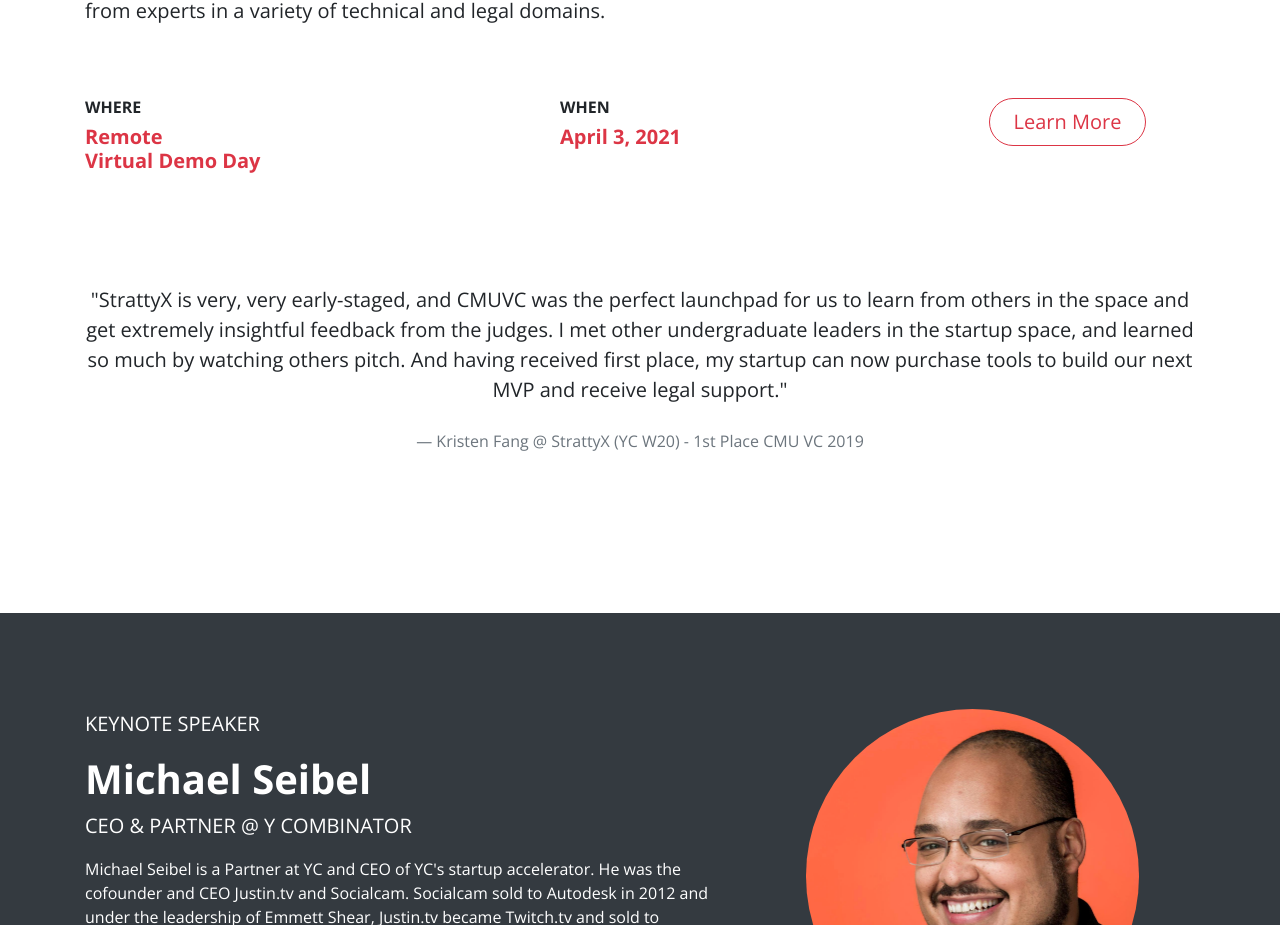
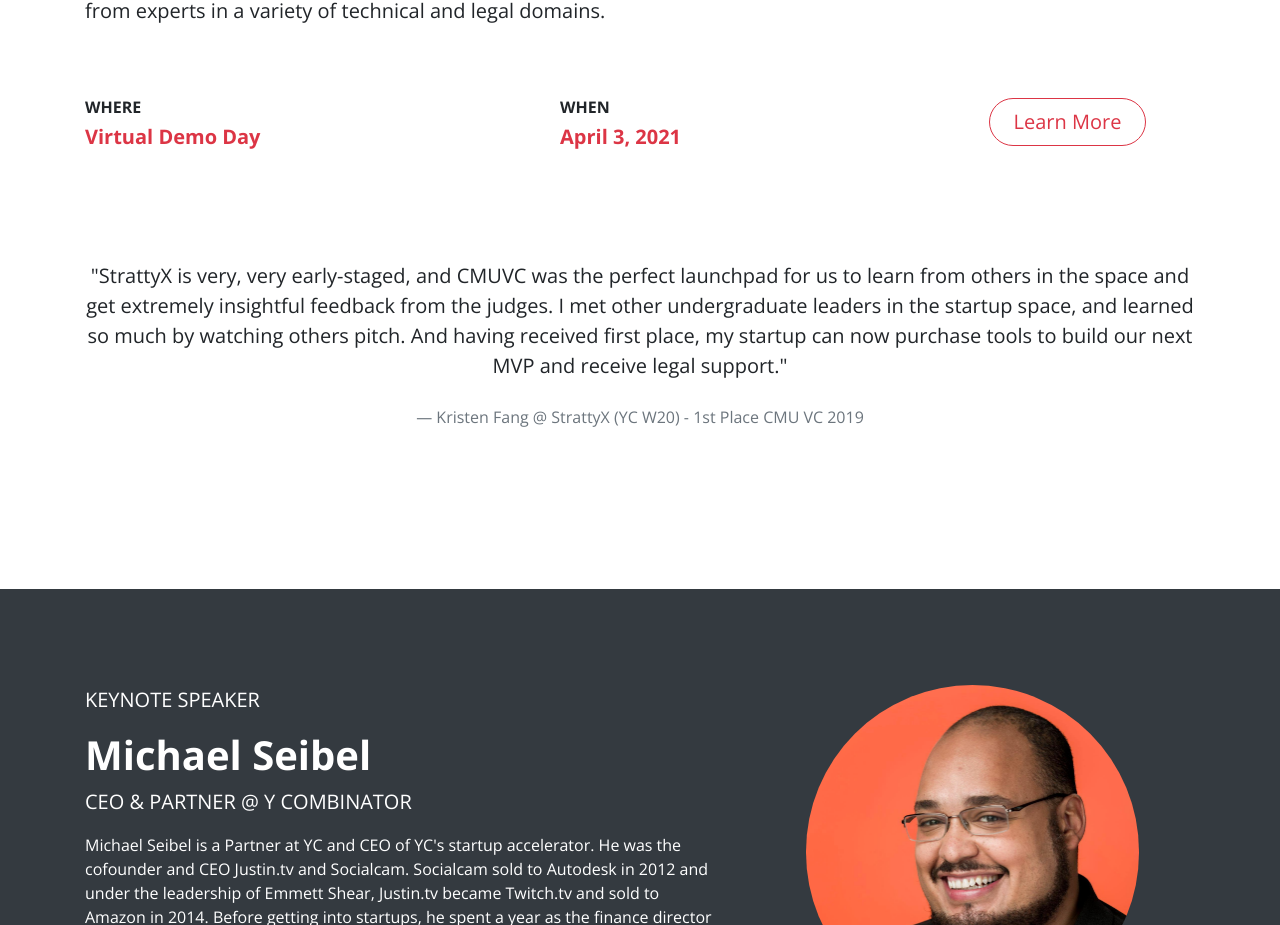
Before and after one commit to carnegieuea/cmuvc_2.0, a React (Create React App) app: page / in a window 1280 px wide. Shown: the part 1337-2262 px from the top of the page. Built offline with nearby package versions, Linux system fonts and the light colour scheme.

Commit message:
updated to virtual demo day

```diff
--- a/src/containers/home/About.js
+++ b/src/containers/home/About.js
@@ -24,9 +24,7 @@
       <Row className="py-md-2 py-1">
         <Col md="5">
           <h6 className="font-weight-bold">WHERE</h6>
-          <h5 className="font-weight-bold text-danger">
-            Remote <br /> Virtual Demo Day
-          </h5>
+          <h5 className="font-weight-bold text-danger">Virtual Demo Day</h5>
         </Col>
         <Col md="4">
           {" "}
```
